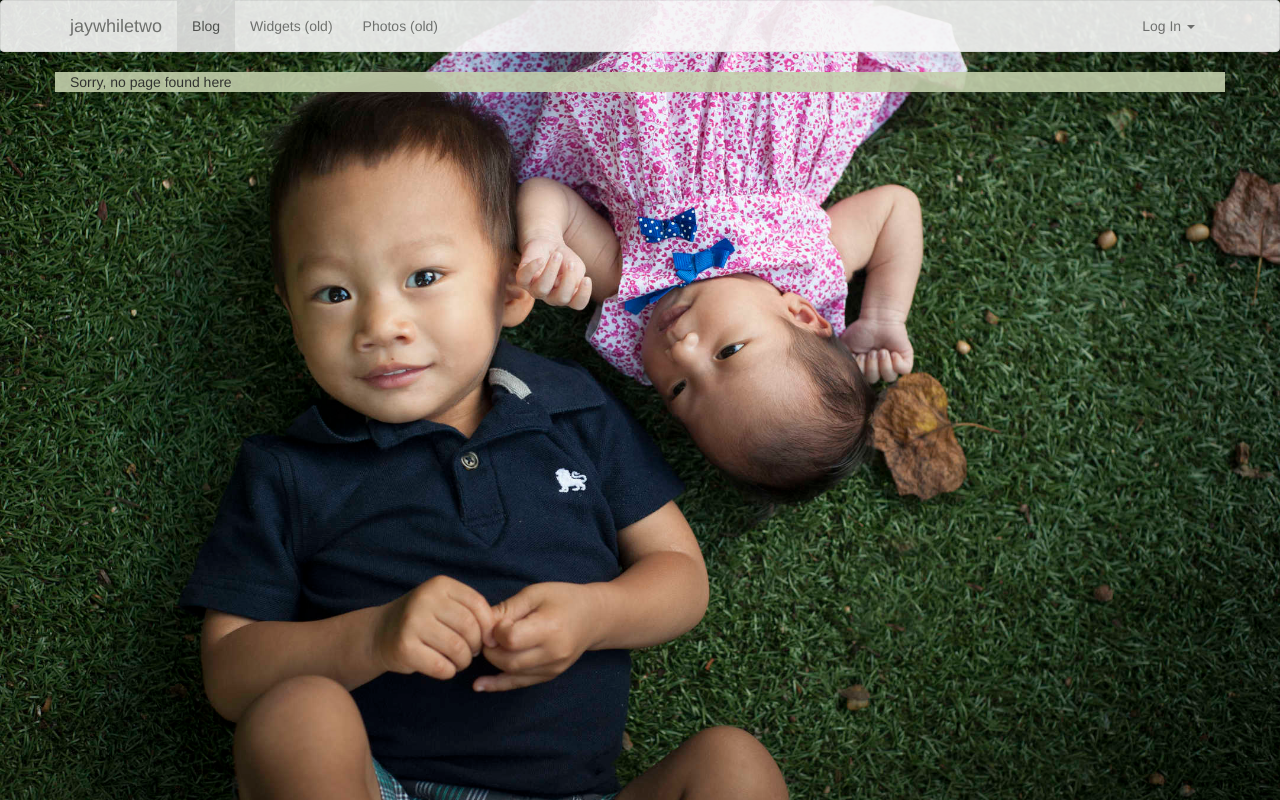
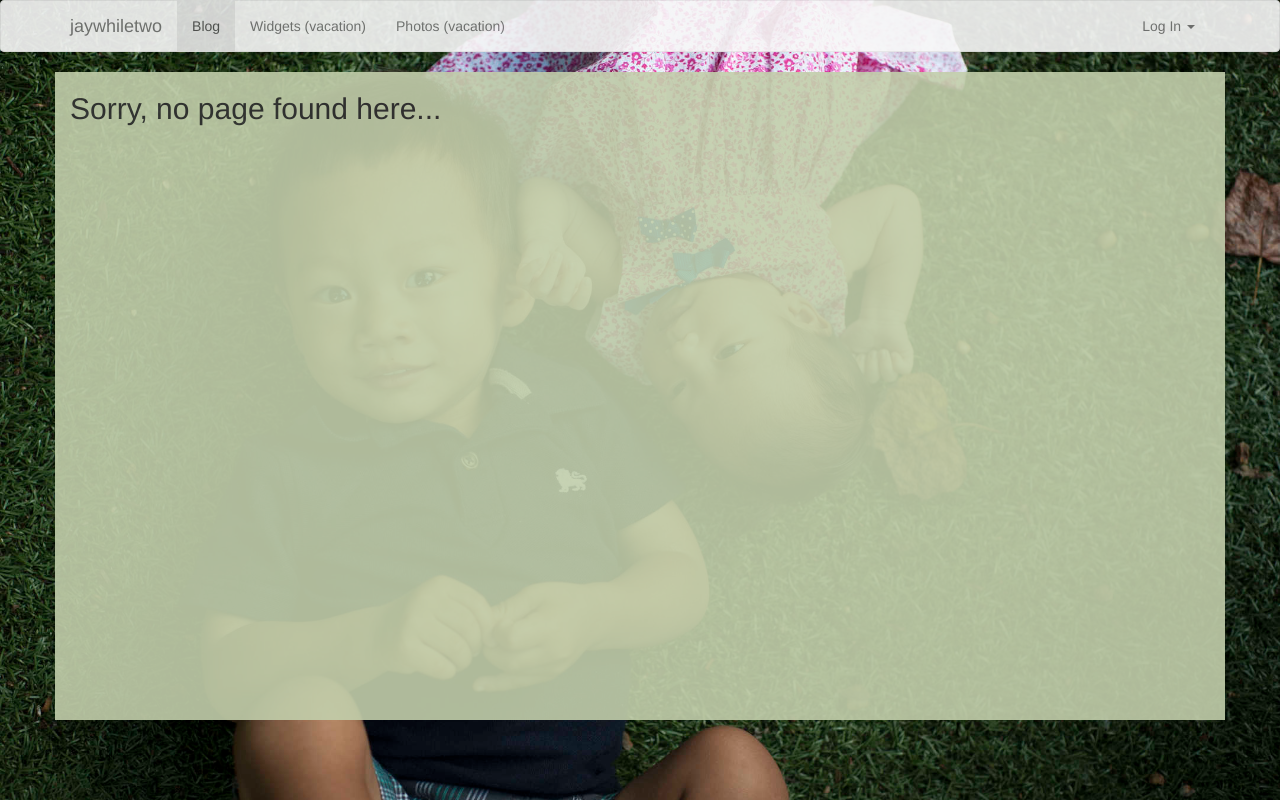
Before and after one commit to jaywhiletwo/jaywhiletwo, a Django app: template templates/404.html in a window 1280 px wide. Run offline with Django 3.2, Linux system fonts and the light colour scheme; the template is opened without the code that fills it, so the values that code supplies are empty; parts of the project's set-up code (start-up, migrations or seed data) failed here and were passed over; some libraries are stand-ins or nearby versions.

Commit message:
add 404 page

```diff
--- a/home/urls.py
+++ b/home/urls.py
@@ -1,8 +1,9 @@
 from django.conf.urls import patterns, include, url
 
-from .views import home
+from .views import home, test404
 
 
 urlpatterns = patterns('',
-    url(r'', home, name='home', ),
+    url(r'404', test404, ),
+    url(r'^$', home, name='home', ),
 )
--- a/home/views.py
+++ b/home/views.py
@@ -1,4 +1,8 @@
 from django.shortcuts import render
+
+
+def test404(request):
+    return render(request, "404.html")
 
 
 def home(request):
--- a/project/urls.py
+++ b/project/urls.py
@@ -9,8 +9,7 @@ urlpatterns = patterns('',
     # Examples:
     # url(r'^$', 'jaywhiletwo.views.home', name='home'),
 
-    url(r'^$', include(home_urls, namespace="home", )),
     url(r'^blog/', include(blog_urls, namespace="blog", )),
     url(r'^admin/', include(admin.site.urls)),
-
+    url(r'', include(home_urls, namespace="home", )),
 )
--- a/templates/404.html
+++ b/templates/404.html
@@ -6,6 +6,8 @@
 
 {% block content %}
 <div class="container j-main">
-Sorry, no page found here
+    <h2>
+        Sorry, no page found here...
+    </h2>
 </div>
 {% endblock %}
--- a/templates/base.html
+++ b/templates/base.html
@@ -25,6 +25,7 @@
 
     .j-main{
         background-color: #C3CFAB;
+        height: 90%;
     }
     </style>
 </head>
@@ -41,8 +42,8 @@
     <div class="collapse navbar-collapse" id="bs-example-navbar-collapse-1">
       <ul class="nav navbar-nav">
         <li class="active"><a href="{% url 'blog:list' %}">Blog  <span class="sr-only">(current)</span></a></li>
-        <li><a href="/vacation/launch">Widgets (old)</a></li>
-        <li><a href="/vacation/gallery">Photos (old)</a></li>
+        <li><a href="/vacation/launch">Widgets (vacation)</a></li>
+        <li><a href="/vacation/gallery">Photos (vacation)</a></li>
       </ul>
       <ul class="nav navbar-nav navbar-right">
         <li class="dropdown">
--- a/templates/blog/list.html
+++ b/templates/blog/list.html
@@ -18,6 +18,10 @@ Blogs
     <p>
         {{ post.summary }}
     </p>
+{% empty %}
+    <h3>
+        No posts found.
+    </h3>
 {% endfor %}
 </div>
 {% endblock %}
```
